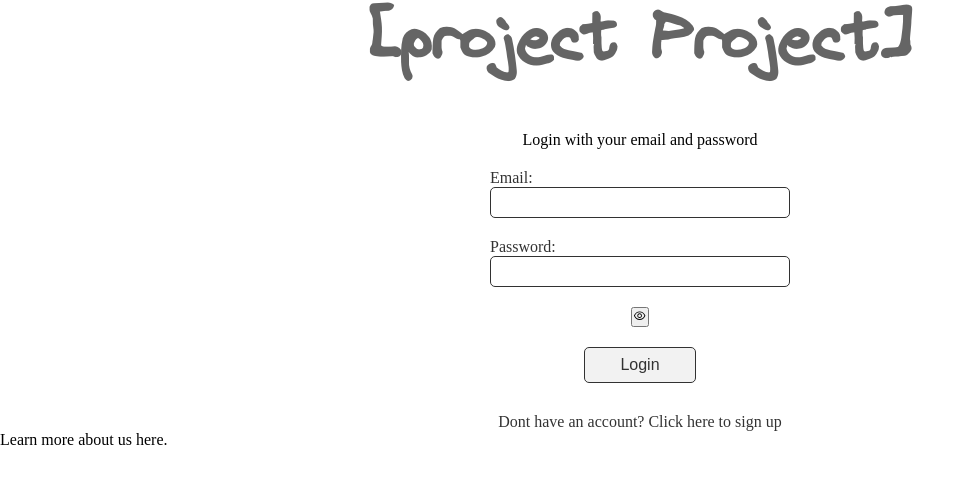
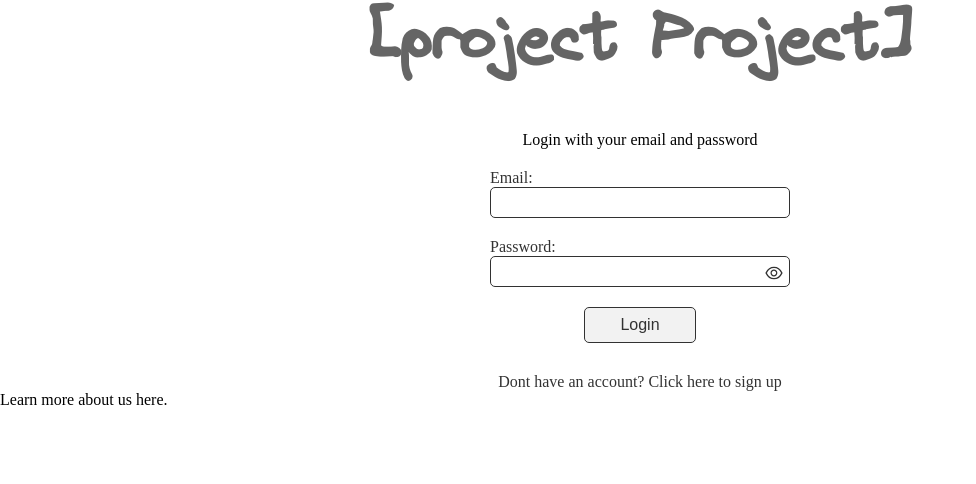
Before and after one commit to SMooreSwe/projectProject, a Next.js app: page / in a window 1280 px wide. Shown: the top 484 px of the page, without its empty margins (0-976 px from the left). Built offline with nearby package versions, Linux system fonts and the light colour scheme; no server answers.

Commit message:
ooh, my eyeees!!!

```diff
--- a/app/components/LoginForm.tsx
+++ b/app/components/LoginForm.tsx
@@ -63,21 +63,24 @@
             onChange={handleChange}
           />
         </label>
+        {/* <div className="password-div"> */}
         <label className="inputLabel">
           {" "}
           Password:
           <br></br>
           <input
-            className="inputField"
+            className="inputField inputField--password"
             type={passwordType}
             name="password"
             value={inputs.password || ""}
             onChange={handleChange}
           />
+          <button className="formPasswordVisibility" onClick={togglePassword}>
+          {passwordType==="password" ? <AiOutlineEye size={20} /> : <AiOutlineEyeInvisible size={20}/>}
+        </button>
         </label>
-        <button className="formPasswordVisibility" onClick={togglePassword}>
-          {passwordType==="password" ? <AiOutlineEye /> : <AiOutlineEyeInvisible />}
-        </button>
+
+        {/* </div> */}
         <button className="formButton" type="submit">
           Login
         </button>
--- a/app/globals.css
+++ b/app/globals.css
@@ -446,3 +446,25 @@
   outline: 0.1px solid rgb(204, 204, 204);
   border-radius: 5px;
 }
+
+/* .password-div {
+  display: flex;
+
+} */
+
+.inputField--password {
+  position: relative;
+  /* padding: 5px 10px; */
+
+
+}
+
+.formPasswordVisibility {
+  cursor: pointer;
+  position: absolute;
+  right: 4px;
+  bottom: 55px;
+  border: none;
+  background: transparent;
+  margin: 2px ;
+}
```
